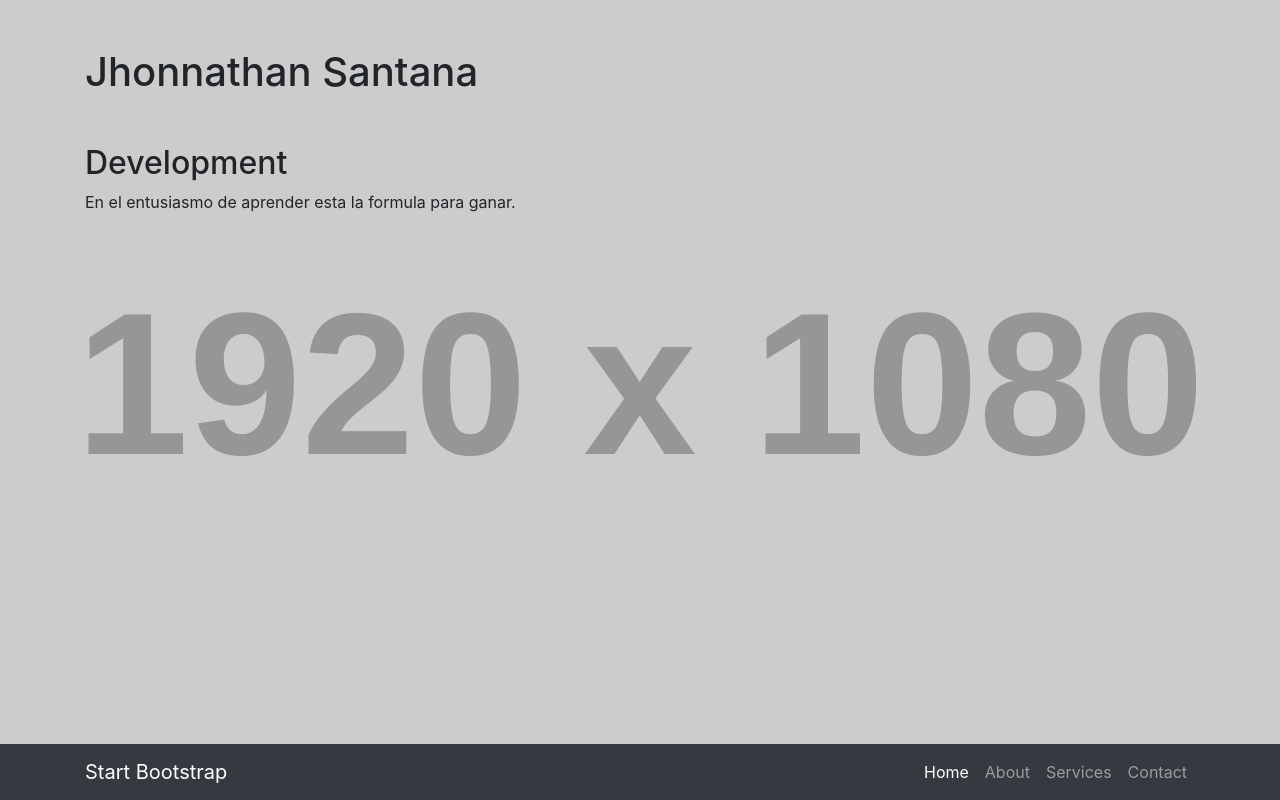
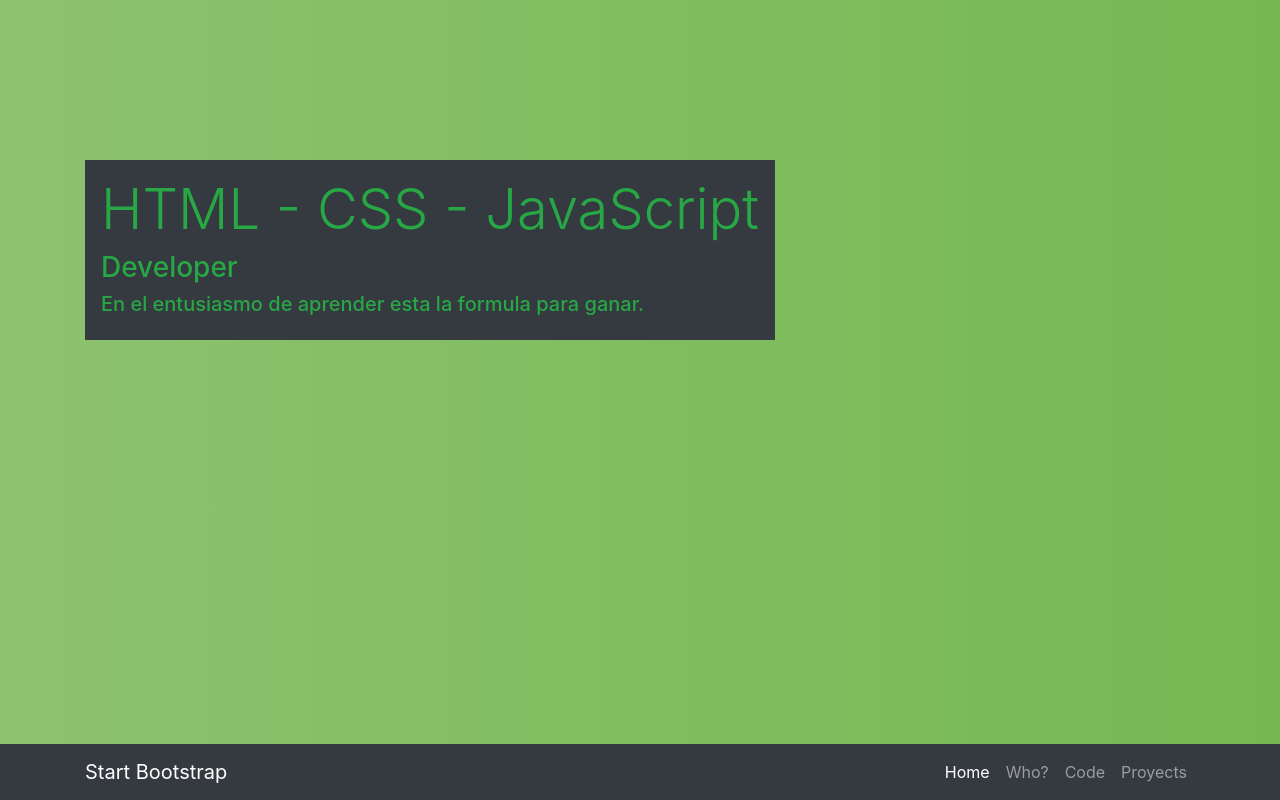
Before and after one commit to Jhonnathansantana/bosstrapjs, a website: page index.html in a window 1280 px wide. Drawn offline with Linux system fonts and the light colour scheme; placeholder pictures from the web are drawn by us.

Commit message:
dg color
Busque uno gradient en internet

```diff
--- a/css/the-big-picture.css
+++ b/css/the-big-picture.css
@@ -4,7 +4,9 @@
  * Licensed under MIT (https://github.com/BlackrockDigital/startbootstrap-the-big-picture/blob/master/LICENSE)
  */
 body {
-  background: url('http://placehold.it/1920x1080') no-repeat center center fixed;
+  background: #76b852;  /* fallback for old browsers */
+  background: -webkit-linear-gradient(to right, #8DC26F, #76b852);  /* Chrome 10-25, Safari 5.1-6 */
+  background: linear-gradient(to right, #8DC26F, #76b852) no-repeat center center fixed;
   -webkit-background-size: cover;
   -moz-background-size: cover;
   background-size: cover;
--- a/index.html
+++ b/index.html
@@ -35,13 +35,13 @@
             </a>
           </li>
           <li class="nav-item">
-            <a class="nav-link" href="#">About</a>
+            <a class="nav-link" href="#">Who?</a>
           </li>
           <li class="nav-item">
-            <a class="nav-link" href="#">Services</a>
+            <a class="nav-link" href="#">Code</a>
           </li>
           <li class="nav-item">
-            <a class="nav-link" href="#">Contact</a>
+            <a class="nav-link" href="#">Proyects</a>
           </li>
         </ul>
       </div>
@@ -51,13 +51,16 @@
   <!-- Page Content -->
   <section>
     <div class="container">
-      <div class="row">
-        <div class="col-lg-6">
-          <h1 class="mt-5">Jhonnathan Santana</h1>
-          <h2 class="mt-5">Development</h2>
-          <p>En el entusiasmo de aprender esta la formula para ganar.</p>
+        <div class=" d-flex align-items-center" style="width: 800px; height: 500px;">
+
+          <div class="bg-dark text-success p-3">
+          <h1 class="display-4">HTML - CSS - JavaScript</h1>
+          <h3>Developer</h3>
+          <h5 class="display-6">En el entusiasmo de aprender esta la formula para ganar.</h5>
+          </div>
+
         </div>
-      </div>
+
     </div>
   </section>
 
```
